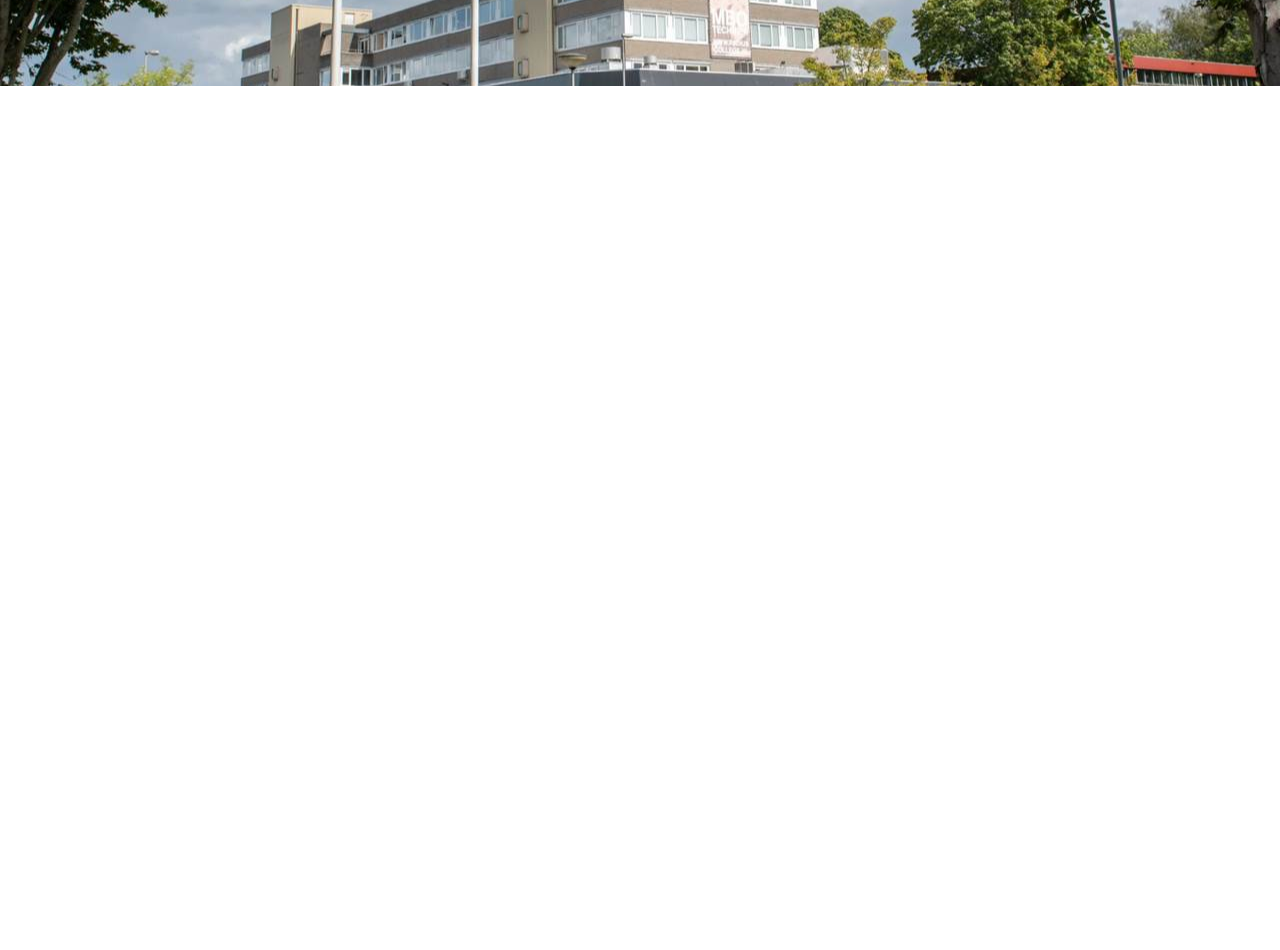
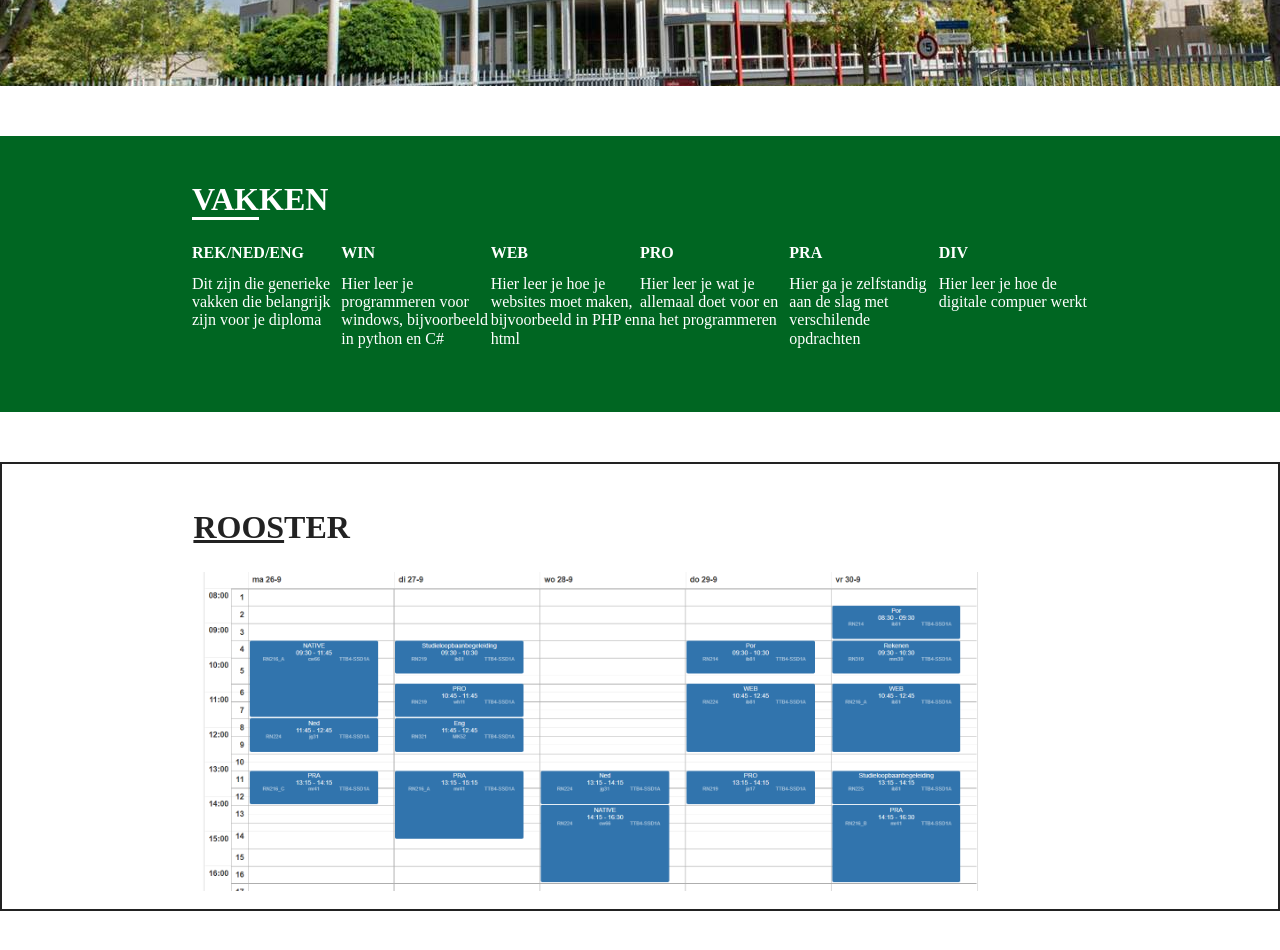
Before and after one commit to YassineChadili/C1-Opendag-site, a website built with Parcel: page index.html in a window 1280 px wide. Shown: the part 420-1370 px from the top of the page. Before the commit the page ends 800 px from the top, so only its background shows below. Built offline with nearby package versions, Linux system fonts and the light colour scheme.

Commit message:
Het onderwerp vakken  en rooster gemaakt

```diff
--- a/css/main.css
+++ b/css/main.css
@@ -153,6 +153,49 @@
     display: inline;
     margin: 2px;
   }
+
+  /* ============================main==============================================*/
+
+  main h3 span{
+    border-bottom: 3px solid #fff;
+  }
+  main{
+    margin: 50px 0;
+  }
+  main h3{
+    font-size: 2rem;
+    padding-top: 5%;
+    padding-bottom: 3%;
+  }
+  .vakken{
+    background: #006622;
+    padding: 0 0 5% 0;
+    color: white;
+  }
+  .vakken .vakken-items{
+    display: flex;
+    justify-content: space-between;
+  }
+  .vakken-item{
+    width: 22%;
+  }
+  .vakken-item h4{
+    padding-bottom: 8%;
+  }
+
+  .rooster{
+    border: 2px solid;
+    margin: 50px 0;
+  }
+
+  .rooster span{
+  text-decoration: underline;
+ }
+
+ .rooster-txt{
+  font-size: 1.5rem;
+  padding-bottom: 2%;
+ }
 
 
 
--- a/index.html
+++ b/index.html
@@ -42,6 +42,47 @@
         <h2>Volg hier alle informatie over deze opleiding!</h2>
       </div>
     </header>
+    <main>
+      <div class="vakken">
+        <div class="wrapper">
+          <h3><span>VAK</span>KEN</h3>
+          <div class="vakken-items">
+            <div class="vakken-item">
+              <h4>REK/NED/ENG</h4>
+              <p>Dit zijn die generieke vakken die belangrijk zijn voor je diploma</p>
+            </div>
+            <div class="vakken-item">
+              <h4>WIN</h4>
+              <p>Hier leer je programmeren voor windows, bijvoorbeeld in python en C#</p>
+            </div>
+            <div class="vakken-item">
+              <h4>WEB</h4>
+              <p>Hier leer je hoe je websites moet maken, bijvoorbeeld in PHP en html</p>
+            </div>
+            <div class="vakken-item">
+              <h4>PRO</h4>
+              <p>Hier leer je wat je allemaal doet voor en</p>
+              <p>na het programmeren</p>
+            </div>
+            <div class="vakken-item">
+              <h4>PRA</h4>
+              <p>Hier ga je zelfstandig aan de slag met verschilende opdrachten</p>
+            </div>
+            <div class="vakken-item">
+              <h4>DIV</h4>
+              <p>Hier leer je hoe de digitale compuer werkt</p>
+            </div>
+          </div>
+        </div>
+      </div>
+      <div class="rooster">
+          <div class="wrapper">
+           <h3><span>ROOS</span>TER</h3>
+           <div class="rooster-txt">
+           <img src="img/rooster.png" alt="Curio" width="800">
+          </div>
+        </div>
+      </div>
 
 
 
```
Also changed, not shown: img/rooster.png (added). Lines whose indentation alone changed are shown as unchanged.
